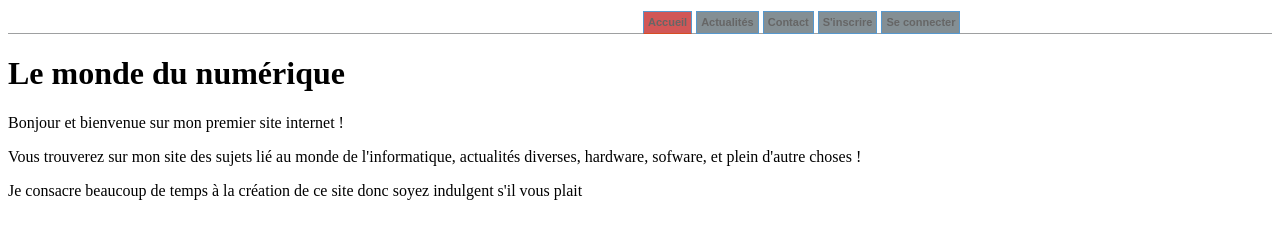
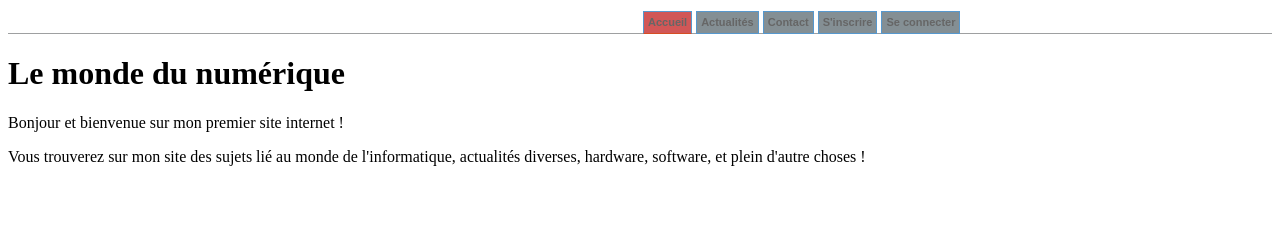
Before and after one commit to Maximegihub/Mon-Premier-Site-internet, a plain HTML site: page index.html in a window 1280 px wide. Drawn offline with Linux system fonts and the light colour scheme; files that its build step writes are made by us from their sources.

Commit message:
Update index.html

```diff
--- a/index.html
+++ b/index.html
@@ -20,9 +20,9 @@
 		<p class="introduction"> Bonjour et bienvenue sur mon premier site internet !</p>
 
 
-		<p> Vous trouverez sur mon site des sujets lié au monde de l'informatique, actualités diverses, hardware, sofware, et plein d'autre choses !
+		<p> Vous trouverez sur mon site des sujets lié au monde de l'informatique, actualités diverses, hardware, software, et plein d'autre choses !
 
-		<p> Je consacre beaucoup de temps à la création de ce site donc soyez indulgent s'il vous plait</p>
+
 
 	</body>
 	<body background="css/images/fond2.jpg"> </body>
```
